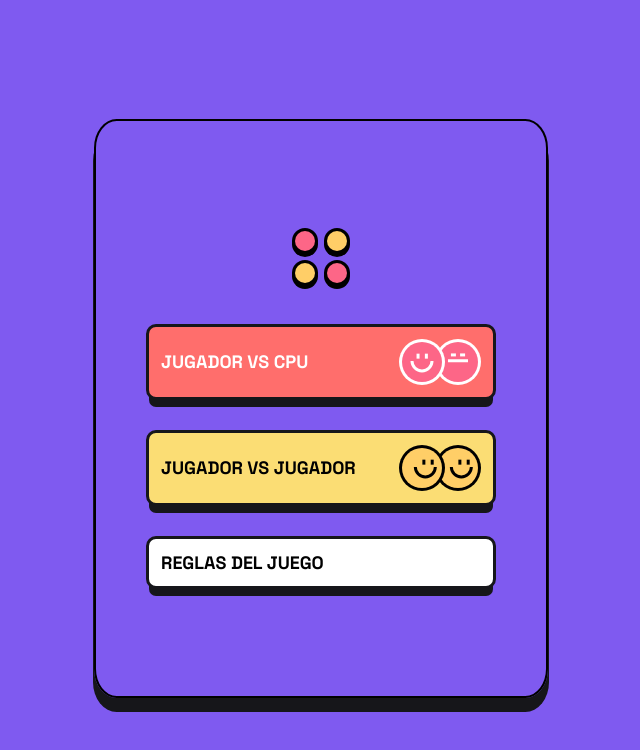
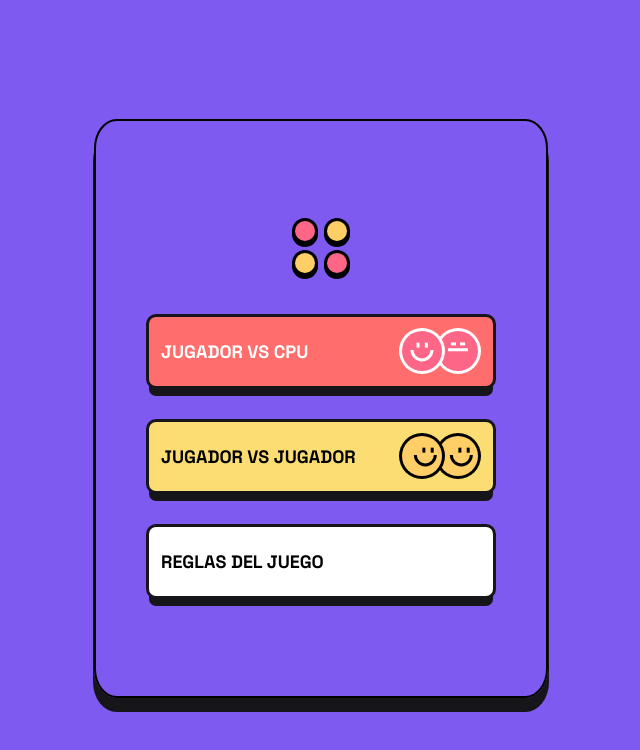
Before and after one commit to krosul/connect-four-game, a React (Vite) app: page / in a window 1280 px wide. Shown: the top 750 px of the page, without its empty margins (327-967 px from the left). Built offline with nearby package versions, Linux system fonts and the light colour scheme.

Commit message:
fix in bug of button size

```diff
--- a/src/components/button/Button.module.css
+++ b/src/components/button/Button.module.css
@@ -1,5 +1,6 @@
 .button {
   width: 350px;
+  height: 75px;
   padding: 12px;
   border-radius: 10px;
   font-size: large;
```
